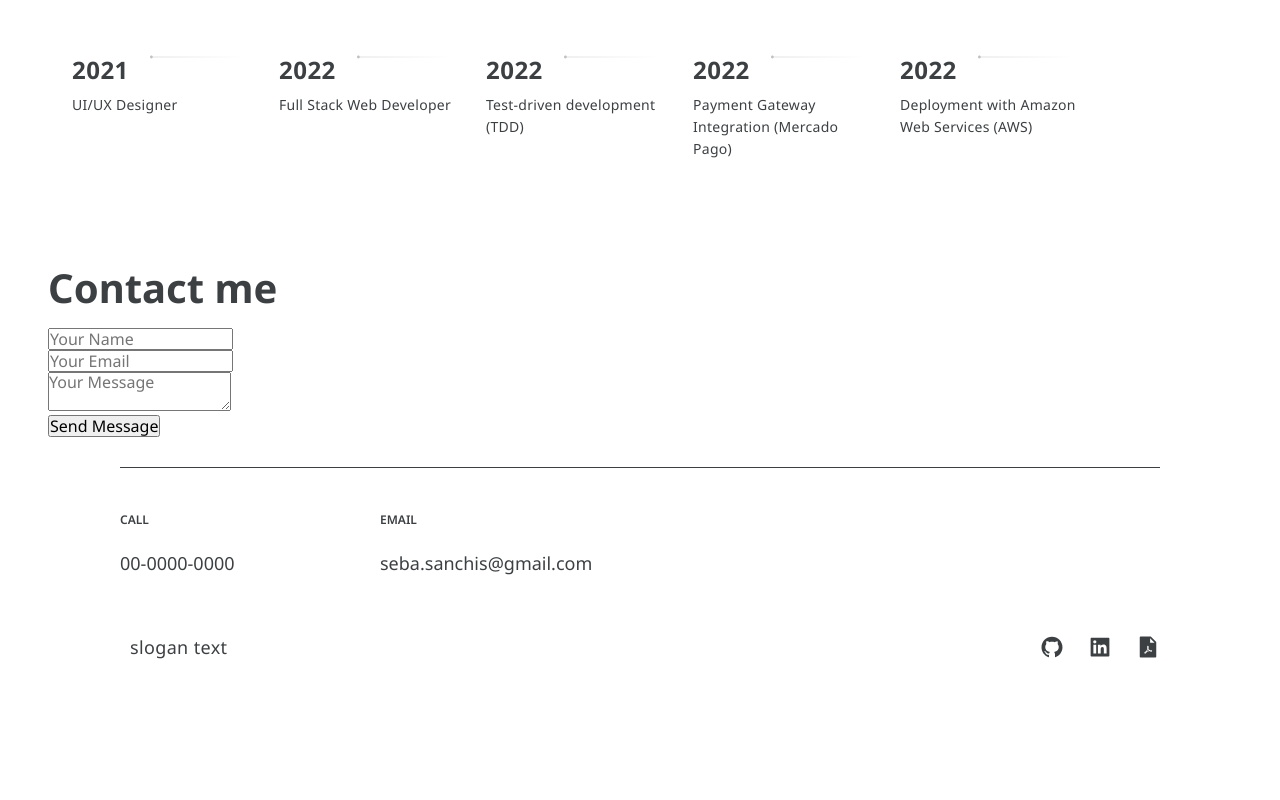
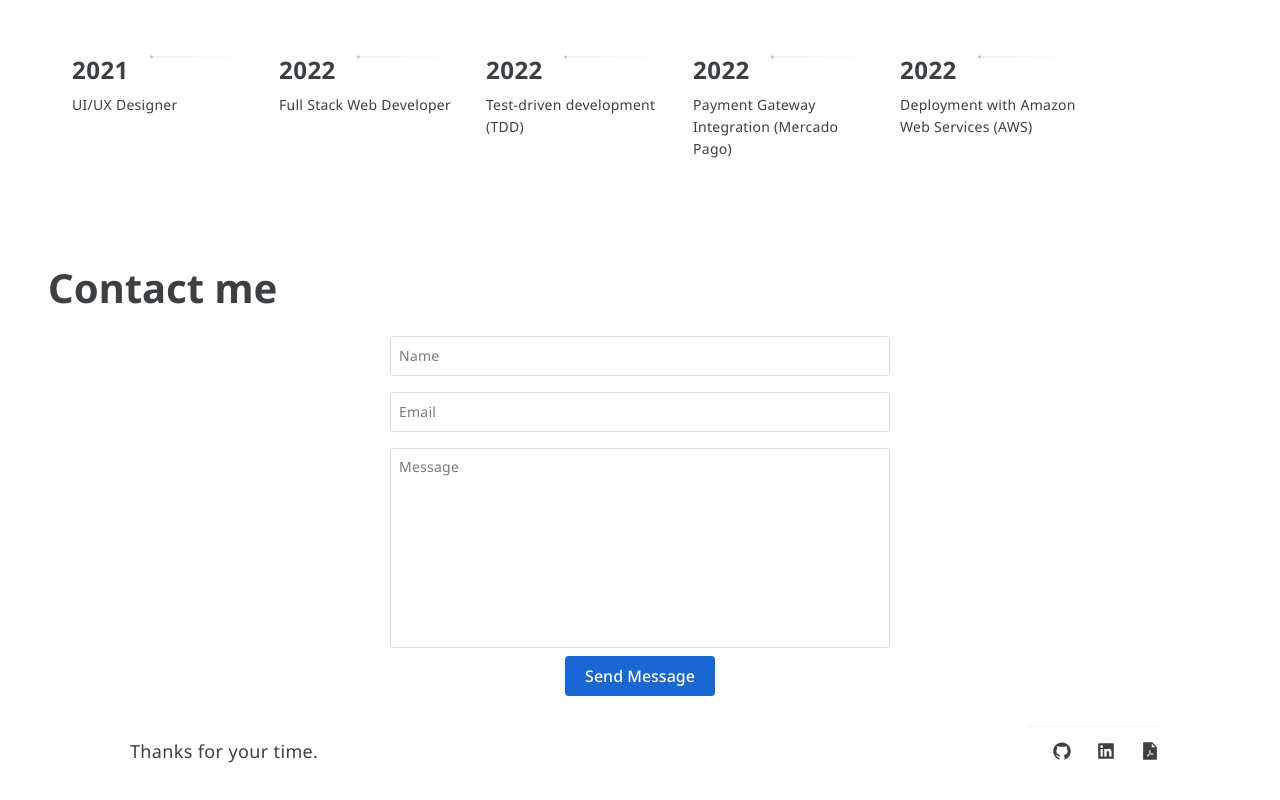
Before and after one commit to seba-sanchis/portfolio-v1, a Next.js app: page / in a window 1280 px wide. Shown: the part 2159-2959 px from the top of the page. Before the commit the page ends 2881 px from the top, so only its background shows below. Built offline with nearby package versions, Linux system fonts and the light colour scheme.

Commit message:
styling the 'contact' and 'footer' components

```diff
--- a/src/components/Contact/Contact.js
+++ b/src/components/Contact/Contact.js
@@ -2,8 +2,8 @@ import React, { useState, useRef } from 'react';
 
 import emailjs from '@emailjs/browser';
 
-import { Section, SectionTitle } from '../../styles/GlobalComponents';
-import { Form, InputContainer, Input, TextArea, Button, SuccessMessage } from './ContactStyles';
+import { Section, SectionTitle, Button } from '../../styles/GlobalComponents';
+import { Form, InputContainer, Input, TextArea, SuccessMessage } from './ContactStyles';
 
 const Contact = () => {
   const [formData, setFormData] = useState({ name: "", email: "", message: "" });
@@ -41,13 +41,13 @@ const Contact = () => {
       {!formSubmitted ?
       <Form ref={form} onSubmit={sendEmail}>
         <InputContainer>
-          <Input type="text" placeholder="Your Name" name="name" value={name} onChange={handleChangeInput} />
+          <Input type="text" placeholder="Name" name="name" value={name} onChange={handleChangeInput} />
         </InputContainer>
         <InputContainer>
-          <Input type="email" placeholder="Your Email" name="email" value={email} onChange={handleChangeInput} />
+          <Input type="email" placeholder="Email" name="email" value={email} onChange={handleChangeInput} />
         </InputContainer>
-        <InputContainer>
-          <TextArea placeholder="Your Message" name="message" value={message} onChange={handleChangeInput} />
+        <InputContainer area>
+          <TextArea placeholder="Message" name="message" value={message} onChange={handleChangeInput} />
         </InputContainer>
         <Button type="submit">{loading ? "Sending" : "Send Message"}</Button>
       </Form>
--- a/src/components/Contact/ContactStyles.js
+++ b/src/components/Contact/ContactStyles.js
@@ -1,23 +1,63 @@
 import styled from "styled-components"
 
 export const Form = styled.form`
-
+    display: flex;
+    flex-direction: column;
+    align-items: center;
 `
 
 export const InputContainer = styled.div`
-
+    border: 1px solid #dadce0;
+    border-radius: 4px;
+    height: ${(props) => props.area ? "200px" : "40px"};
+    width: 500px;
+    margin: 8px 0;
+    display: flex;
+    align-items: ${(props) => props.area ? "start" : "center"};
+    &:focus-within {
+        border: 1px solid #8ab4f8;
+        background: #e8f0fe;
+    }
 `
 
 export const Input = styled.input`
-
+    border: none;
+    outline: none;
+    background: none;
+    padding: 0 8px;
+    color: #202124;
+    letter-spacing: .25px;
+    font-size: 14px;
+    font-weight: 500px;
+    line-height: 20px;
+    caret-color: #0b57d0;
+    height: 100%;
+    width: 100%;
+    &::placeholder {
+        color: #202124;
+        letter-spacing: .25px;
+        opacity: .6;
+    }
 `
 
 export const TextArea = styled.textarea`
-
-`
-
-export const Button = styled.button`
-
+    border: none;
+    outline: none;
+    background: none;
+    padding: 8px;
+    color: #202124;
+    caret-color: #0b57d0;
+    letter-spacing: .25px;
+    font-size: 14px;
+    line-height: 20px;
+    height: 100%;
+    width: 100%;
+    resize: none;
+    &::placeholder {
+        color: #202124;
+        letter-spacing: .25px;
+        opacity: .6;
+    }
 `
 
 export const SuccessMessage = styled.h3`
--- a/src/components/Footer/Footer.js
+++ b/src/components/Footer/Footer.js
@@ -7,29 +7,19 @@ import { CompanyContainer, FooterWrapper, LinkColumn, LinkItem, LinkList, LinkTi
 const Footer = () => {
   return (
     <FooterWrapper>
-      <LinkList>
-        <LinkColumn>
-          <LinkTitle>Call</LinkTitle>
-          <LinkItem href="tel:00-0000-0000">00-0000-0000</LinkItem>
-        </LinkColumn>
-        <LinkColumn>
-          <LinkTitle>Email</LinkTitle>
-          <LinkItem href="mailto:seba.sanchis@gmail.com">seba.sanchis@gmail.com</LinkItem>
-        </LinkColumn>
-      </LinkList>
       <SocialIconsContainer>
         <CompanyContainer>
-          <Slogan>slogan text</Slogan>
+          <Slogan>Thanks for your time.</Slogan>
         </CompanyContainer>
         <SocialContainer>
-          <SocialIcons href="https://github.com/seba-sanchis">
-            <AiFillGithub size="3rem" />
+          <SocialIcons href="https://github.com/seba-sanchis" target="_blank" small>
+            <AiFillGithub size="3rem"/>
           </SocialIcons>
-          <SocialIcons href="https://www.linkedin.com/in/sebastian-sanchis/">
-            <AiFillLinkedin size="3rem" />
+          <SocialIcons href="https://www.linkedin.com/in/sebastian-sanchis/" target="_blank" small>
+            <AiFillLinkedin size="3rem"/>
           </SocialIcons>
-          <SocialIcons href="https://drive.google.com/file/d/1gB9A1LZdpYeXp_pepnQn0MWJRiM9o7jk/view?usp=sharing">
-            <AiFillFilePdf size="3rem" />
+          <SocialIcons href="https://drive.google.com/file/d/1gB9A1LZdpYeXp_pepnQn0MWJRiM9o7jk/view?usp=sharing" target="_blank" small>
+            <AiFillFilePdf size="3rem"/>
           </SocialIcons>
         </SocialContainer>
       </SocialIconsContainer>
--- a/src/components/Footer/FooterStyles.js
+++ b/src/components/Footer/FooterStyles.js
@@ -101,6 +101,7 @@ export const Slogan = styled.p`
 export const SocialContainer = styled.div`
   display: flex;
   align-items: center;
+  border-top: 1px solid #f2f2f2;
 
   @media ${(props) => props.theme.breakpoints.tablet} {
     justify-content: center;
--- a/src/components/Header/HeaderStyles.js
+++ b/src/components/Header/HeaderStyles.js
@@ -117,8 +117,8 @@ export const SocialIcons = styled.a`
 color: #3c4043;
 display: flex;
 align-items: center;
-width: 24px;
-height: 24px;
+width: ${(props) => props.small ? "20px" : "24px"};
+height: ${(props) => props.small ? "20px" : "24px"};
 margin-left: 24px;
 
   &:hover {
--- a/src/styles/globals.js
+++ b/src/styles/globals.js
@@ -16,7 +16,7 @@ const GlobalStyles = createGlobalStyle`
   }
   body {
     font-family: ${props => props.theme.fonts.main};
-    font-size: 1.6rem;
+    font-size: 16px;
     background: ${props => props.theme.colors.background1};
     color: ${props => props.theme.colors.primary1};
     cursor: default;
```
